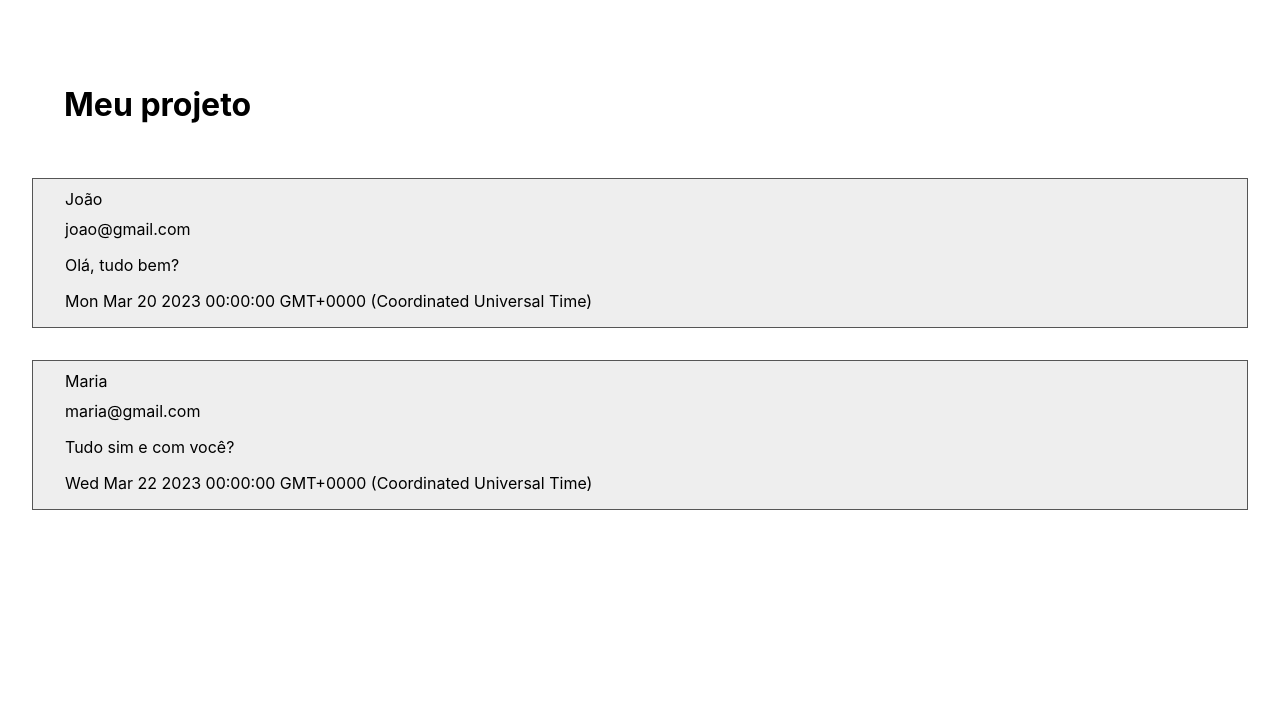
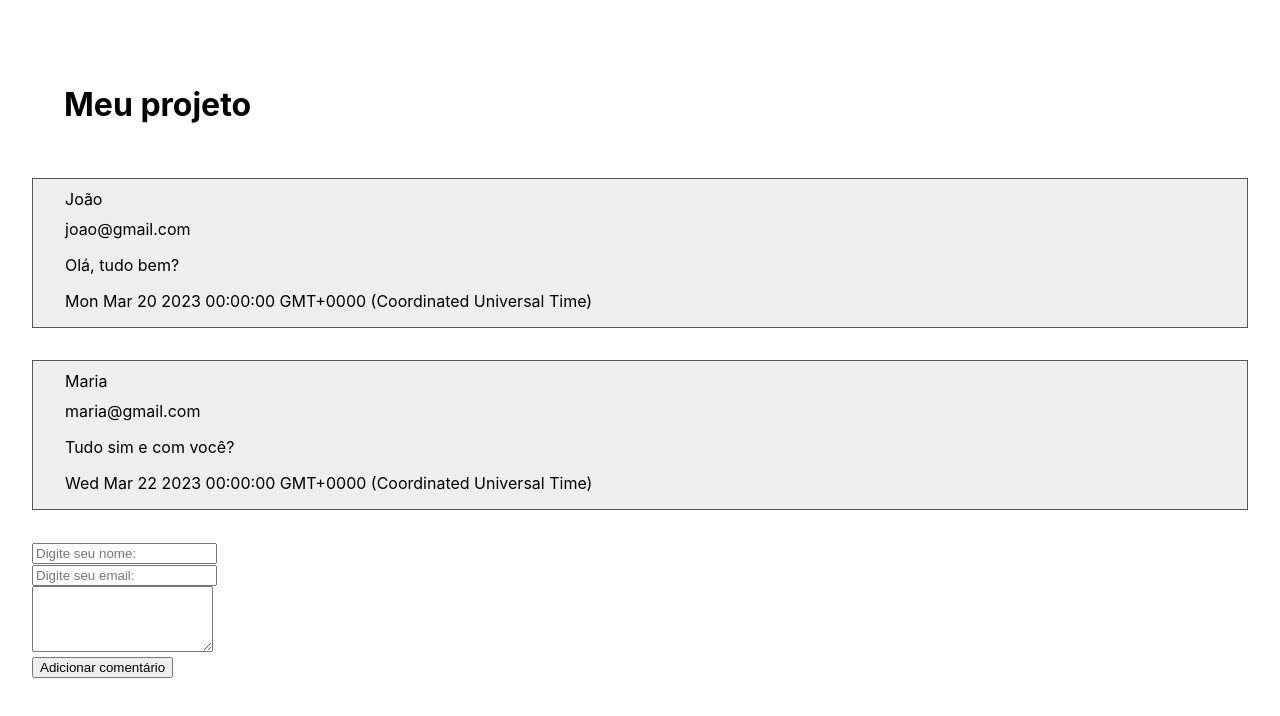
Before and after one commit to AmandaPiva/Pagina_comentarios, a React (Create React App) app: page / in a window 1280 px wide. Shown: the top 716 px of the page. Built offline with nearby package versions, Linux system fonts and the light colour scheme.

Commit message:
Manipulando eventos

```diff
--- a/src/App.js
+++ b/src/App.js
@@ -22,7 +22,34 @@ class App extends Component{
           data: new Date(2023, 2, 22),
           mensagem: "Tudo sim e com você?"
         }
-      ]
+      ],
+
+      //nosso novo objeto que armazenará nosso novo comentário vindo dos inputs
+      novoComentario: {
+          nome: '',
+          email: '',
+          mensagem: ''
+      }
+  }
+
+  /*função para o botão adiciona comentário */
+  adicionarComentario = evento =>{
+      console.log("Adicionando comentário");
+      evento.preventDefault();
+
+      const addComent = {...this.state.novoComentario, data: new Date()}
+
+      //aqui estamos chamando o state e alterando ele, adicionando usando um Spread Operator, o novo comentário com os dados acima
+      this.setState({ //manipulando o estado
+        comentarios: [...this.state.comentarios, addComent],
+        novoComentario: {nome: '', email: '', mensagem: ''}
+      })
+  }
+
+  //criando a função que dispara o evento ao digitar nos campos
+  digitando = evento => {
+      const {name, value} = evento.target;
+      this.setState({...this.novoComentario, [name]: value}); //manipulando o estado adicionando o valor digitado no input pegando pelo seu value e atribuindo no nosso novo objeto
   }
 
   //logo após chamamos o método render() que será responsável por chamar o nosso state e renderizar suas propriedades
@@ -42,6 +69,23 @@ class App extends Component{
           </Comentario>
         ))}
 
+
+         <form method='post' onSubmit={this.adicionarComentario}>
+            <div>
+              <input type="text" name= "nome"  value={this.state.novoComentario.nome} onChange={this.digitando} placeholder='Digite seu nome: '/>
+            </div>
+
+            <div>
+              <input type="email" name= "email" value={this.state.novoComentario.email} onChange={this.digitando} placeholder='Digite seu email: '/>
+            </div>
+
+            <div>
+                <textarea name="mensagem" value={this.state.novoComentario.mensagem} onChange={this.digitando} rows="4"></textarea>
+            </div>
+            <button type="submit">Adicionar comentário</button>
+
+          </form>
+
       </div>
     )
   }
```
